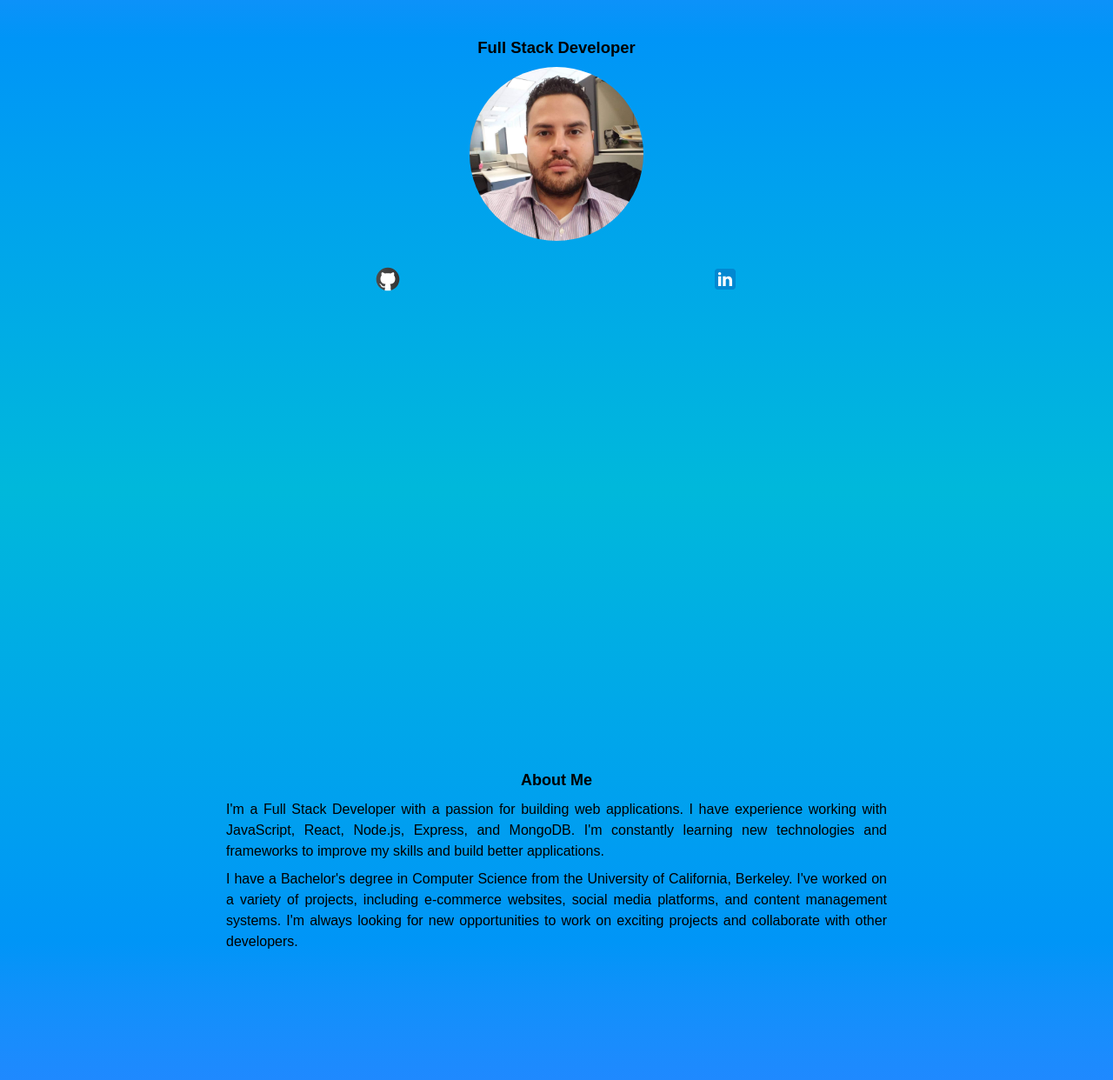
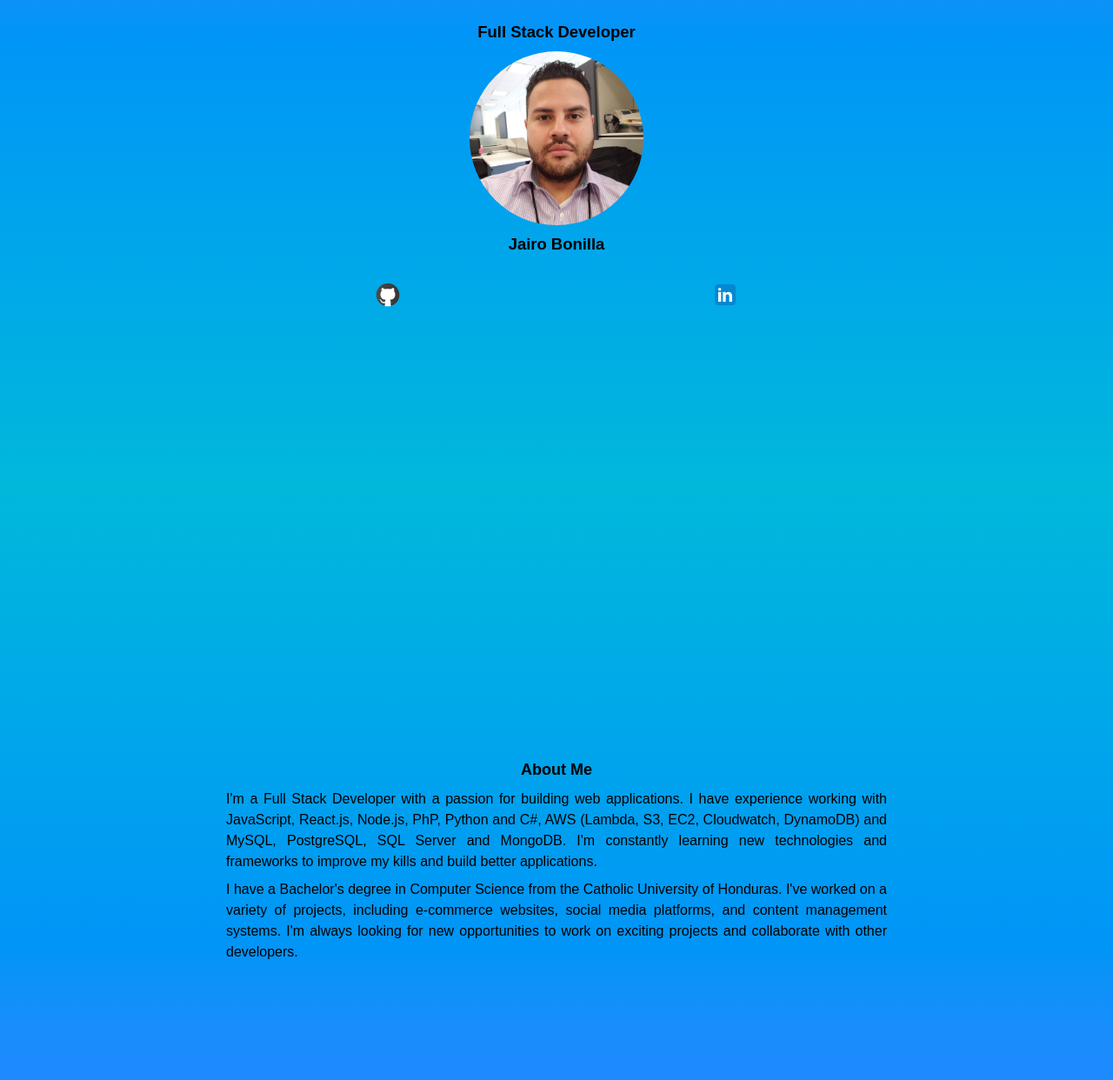
Before and after one commit to jebcalix/jebcalix.github.io, a plain HTML site: page index.html in a window 1280 px wide. Shown: the part 236-1478 px from the top of the page at 87% size. Drawn offline with nearby package versions, Linux system fonts and the light colour scheme.

Commit message:
Changed text about me

```diff
--- a/index.html
+++ b/index.html
@@ -27,6 +27,9 @@
 				Full Stack Developer</h1>
 			<img class="mx-auto flex flex-center size-50 rounded-full" src="./images/1612741342.jpg"
 				alt="Jairo Bonilla" />
+			<h1
+				class="text-lg font-semibold text-black text-center animate__animated animate__heartBeat animate__delay-2s animate__infinite">
+				Jairo Bonilla</h1>
 			<div class="flex-center columns-2 mt-5"><a class="flex col-1" href="https://github.com/jebcalix"
 					target="_blank"><img class="size-8 mx-auto rounded-full" alt="github"
 						src="./images/github.svg" /></a>
@@ -40,16 +43,15 @@
 			<h1 class="text-lg font-semibold text-black text-center">About Me</h1>
 			<p class="text-justify">
 				I'm a Full Stack Developer with a passion for building web applications. I have experience working with
-				JavaScript, React, Node.js, Express, and MongoDB. I'm constantly learning new technologies and
-				frameworks
-				to improve my skills and build better applications.
+				JavaScript, React.js, Node.js, PhP, Python and C#, AWS (Lambda, S3, EC2, Cloudwatch, DynamoDB) and
+				MySQL, PostgreSQL, SQL Server and MongoDB. I'm constantly learning new technologies and frameworks to
+				improve my kills and build better applications.
 			</p>
 			<p class="text-justify">
-				I have a Bachelor's degree in Computer Science from the University of California, Berkeley. I've worked
-				on a variety of projects, including e-commerce websites, social media platforms, and content management
+				I have a Bachelor's degree in Computer Science from the Catholic University of Honduras. I've worked on
+				a variety of projects, including e-commerce websites, social media platforms, and content management
 				systems. I'm always looking for new opportunities to work on exciting projects and collaborate with
-				other
-				developers.
+				other developers.
 			</p>
 		</div>
 	</section>
```
